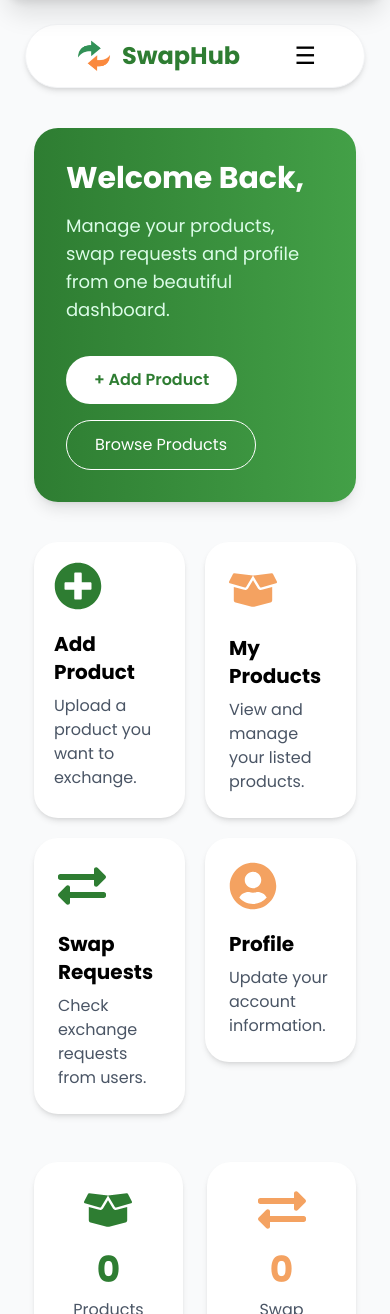
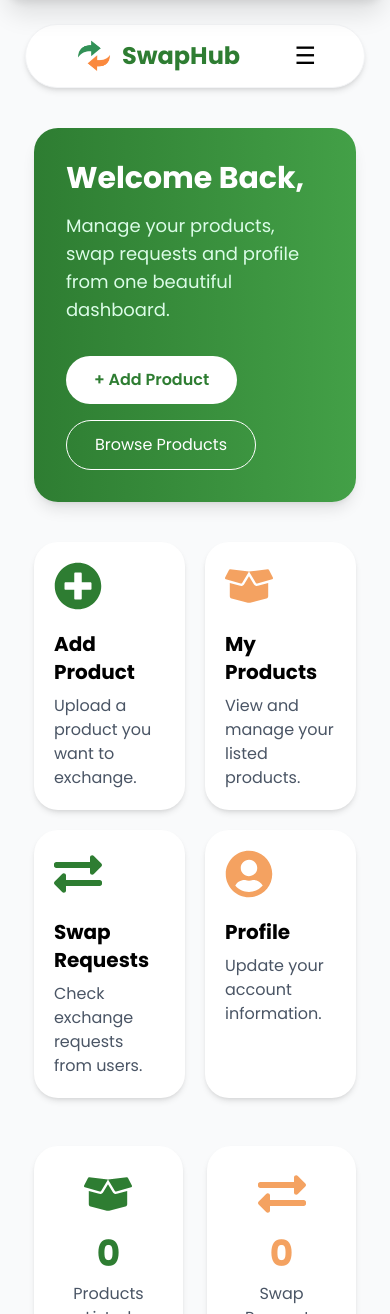
Before and after one commit to Amanverma45/swapHub, a React (Vite) app in the folder Frontend/hub/: page /welcome in a window 390 px wide. Shown: the top 1314 px of the page. Built offline with nearby package versions, Linux system fonts and the light colour scheme; no server answers.

Commit message:
css matchinbg

```diff
--- a/Frontend/hub/src/Components/Welcome.jsx
+++ b/Frontend/hub/src/Components/Welcome.jsx
@@ -72,7 +72,7 @@ const Welcome = () => {
                 scale: 1.04,
                 boxShadow: "0 20px 35px rgba(0,0,0,0.12)"
               }}
-              className="bg-white rounded-3xl shadow-md p-6 cursor-pointer"
+              className="bg-white rounded-3xl shadow-md p-5 md:p-6 cursor-pointer h-full flex flex-col"
             >
               <FaBoxOpen className="text-5xl text-[#F4A261] mb-5" />
               <h2 className="text-xl font-bold">My Products</h2>
@@ -92,7 +92,7 @@ const Welcome = () => {
                 scale: 1.04,
                 boxShadow: "0 20px 35px rgba(0,0,0,0.12)",
               }}
-              className="bg-white rounded-3xl shadow-md p-6 cursor-pointer"
+              className="bg-white rounded-3xl shadow-md p-5 md:p-6 cursor-pointer h-full flex flex-col"
             >
               <FaExchangeAlt className="text-5xl text-[#2E7D32] mb-5" />
 
@@ -116,7 +116,7 @@ const Welcome = () => {
                 scale: 1.04,
                 boxShadow: "0 20px 35px rgba(0,0,0,0.12)",
               }}
-              className="bg-white rounded-3xl shadow-md p-6 cursor-pointer"
+              className="bg-white rounded-3xl shadow-md p-5 md:p-6 cursor-pointer h-full flex flex-col"
             >
               <FaUserCircle className="text-5xl text-[#F4A261] mb-5" />
 
```
